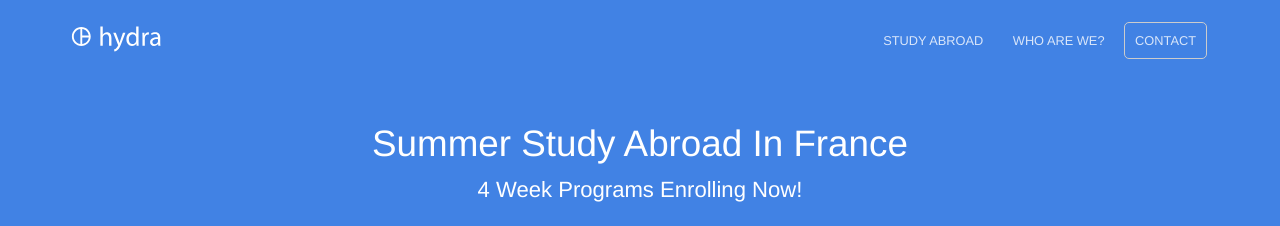
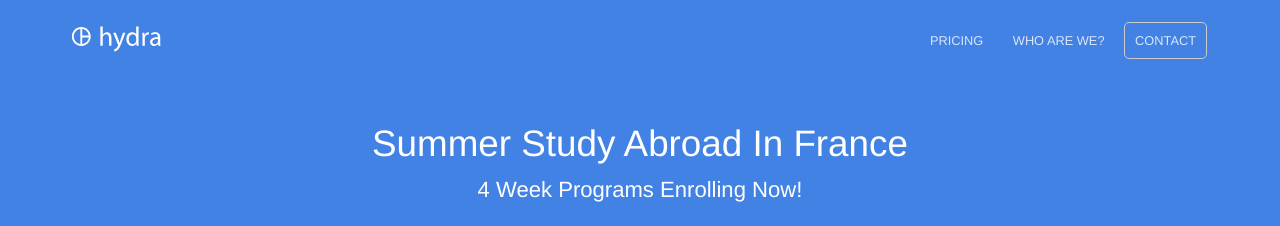
Before and after one commit to baritchie/project1, a Jekyll site: the page built from index.html, in a window 1280 px wide and 900 px high. Shown: the top 226 px of the window. Built offline with Jekyll 4.4.1, drawn with Linux system fonts in a browser that asks for light colours.

Commit message:
Updated '_data/navigation.yml' via CloudCannon

```diff
--- a/_data/navigation.yml
+++ b/_data/navigation.yml
@@ -1,5 +1,5 @@
-- name: Study Abroad
-  link: /abroad/
+- name: Pricing
+  link: /pricing/
   new_window: false
   highlight: false
 - name: Who Are We?
```
